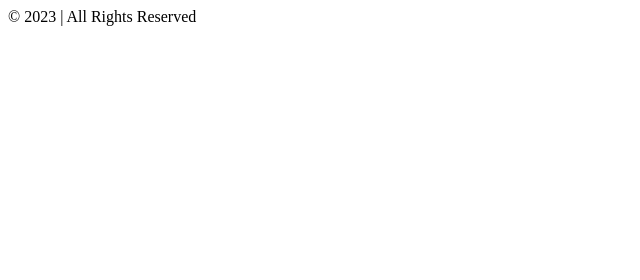
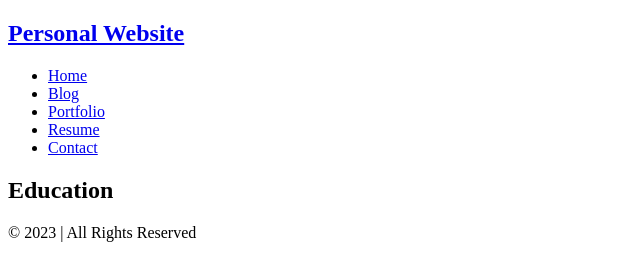
Before and after one commit to munozAndrew/PortfolIoHACK4IMPACT, a plain HTML site: page resume.html in a window 1280 px wide. Shown: the whole page, without its empty margins (0-640 px from the left). Drawn offline with Linux system fonts and the light colour scheme.

Commit message:
feat: added different sections and the navbar

```diff
--- a/resume.html
+++ b/resume.html
@@ -6,8 +6,27 @@
     <title>Resume</title>
 </head>
 <body>
-    <nav></nav>
-    <footer>© 2023 <Personal Website Name> | All Rights Reserved</footer>
+    <nav class="navbar">
+        <h1 class="logo">
+            <a href="index.html">Personal Website</a>
+        </h1>
+        <ul class="nav-list">
+            <li><a href="index.html">Home</a></li>
+            <li><a href="blog.html">Blog</a></li>
+            <li><a href="portfolio.html">Portfolio</a></li>
+            <li><a href="resume.html">Resume</a></li>
+            <li><a href="contact.html">Contact</a></li>
+        </ul>
+    </nav>
+    <main>
+        <div class="resume">
+            <section class="section">
+                <h2 class="section-title">Education</h2>
+            </section>
+        </div>
+    </main>
+
+    <footer class="footer">© 2023 <Personal Website Name> | All Rights Reserved</footer>
 
 </body>
 </html>
```
Also changed, not shown: blog.html (+8 -2 lines), contact.html (+13 -2 lines), index.html (+16 -3 lines), portfolio.html (+19 -2 lines), riteshtheorys.png (added).
